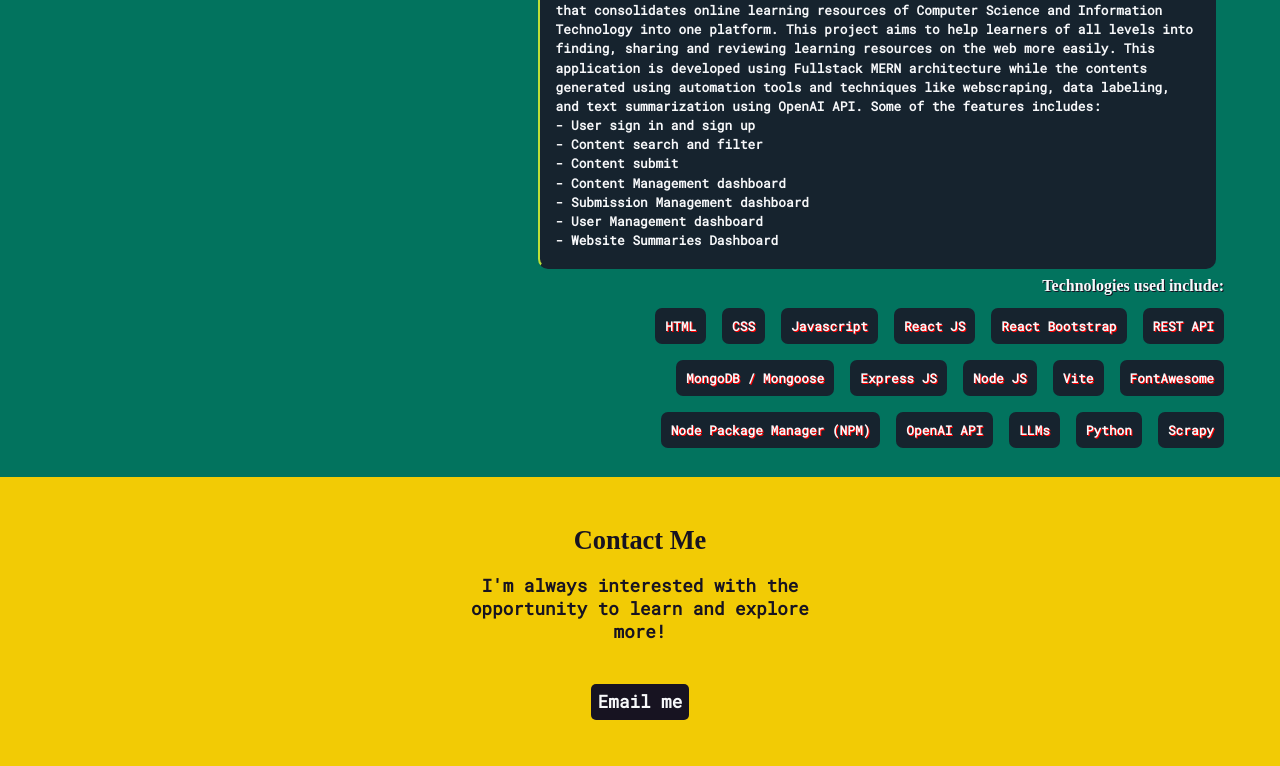
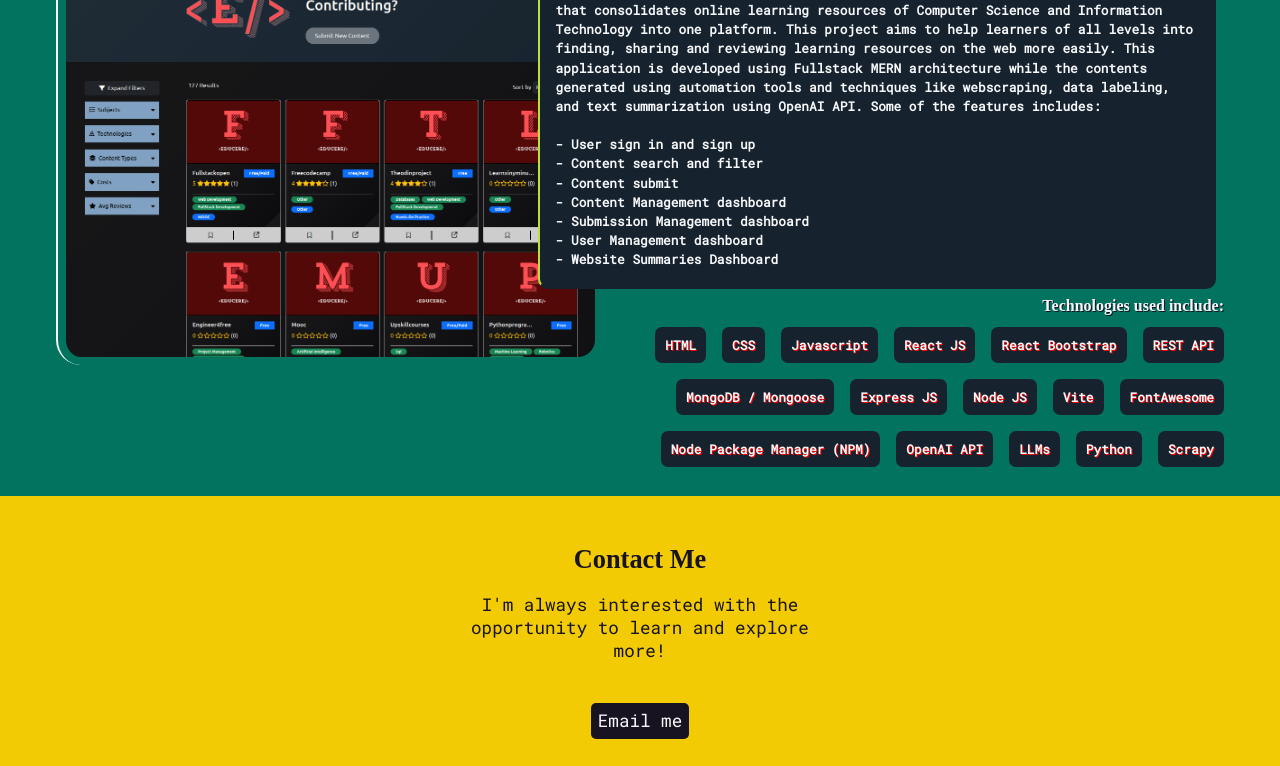
Before and after one commit to mirulh/portfolio-mirulh, a plain HTML site: page index.html in a window 1280 px wide. Shown: the part 2318-3084 px from the top of the page. Drawn offline with Linux system fonts and the light colour scheme; a web font is replaced by a local one.

Commit message:
update contents

```diff
--- a/index.html
+++ b/index.html
@@ -125,7 +125,7 @@
                   <div>----------------------</div>
                   <h3>Educere Web Application | [<a class="directory" style="text-decoration: none" href="https://github.com/mirulh/Educere" target="_blank"> Link <span class="fa-brands fa-github"></span></a>]</h3>
 
-                  <p class="black-box">As the final year project for my bachelor's degree, I created a web application that consolidates online learning resources of Computer Science and Information Technology into one platform. This project aims to help learners of all levels into finding, sharing and reviewing learning resources on the web more easily. This application is developed using Fullstack MERN architecture while the contents generated using automation tools and techniques like webscraping, data labeling, and text summarization using OpenAI API. Some of the features includes: <b> <br> - User sign in and sign up<br> - Content search and filter<br> - Content submit <br> - Content Management dashboard <br>- Submission Management dashboard <br> - User Management dashboard <br> - Website Summaries Dashboard <br></p>
+                  <p class="black-box">As the final year project for my bachelor's degree, I created a web application that consolidates online learning resources of Computer Science and Information Technology into one platform. This project aims to help learners of all levels into finding, sharing and reviewing learning resources on the web more easily. This application is developed using Fullstack MERN architecture while the contents generated using automation tools and techniques like webscraping, data labeling, and text summarization using OpenAI API. Some of the features includes: <br><br> - User sign in and sign up<br> - Content search and filter<br> - Content submit <br> - Content Management dashboard <br>- Submission Management dashboard <br> - User Management dashboard <br> - Website Summaries Dashboard <br></p>
                   <h4>Technologies used include:</h4>
                   <ul>
                     <li>HTML</li>
```
